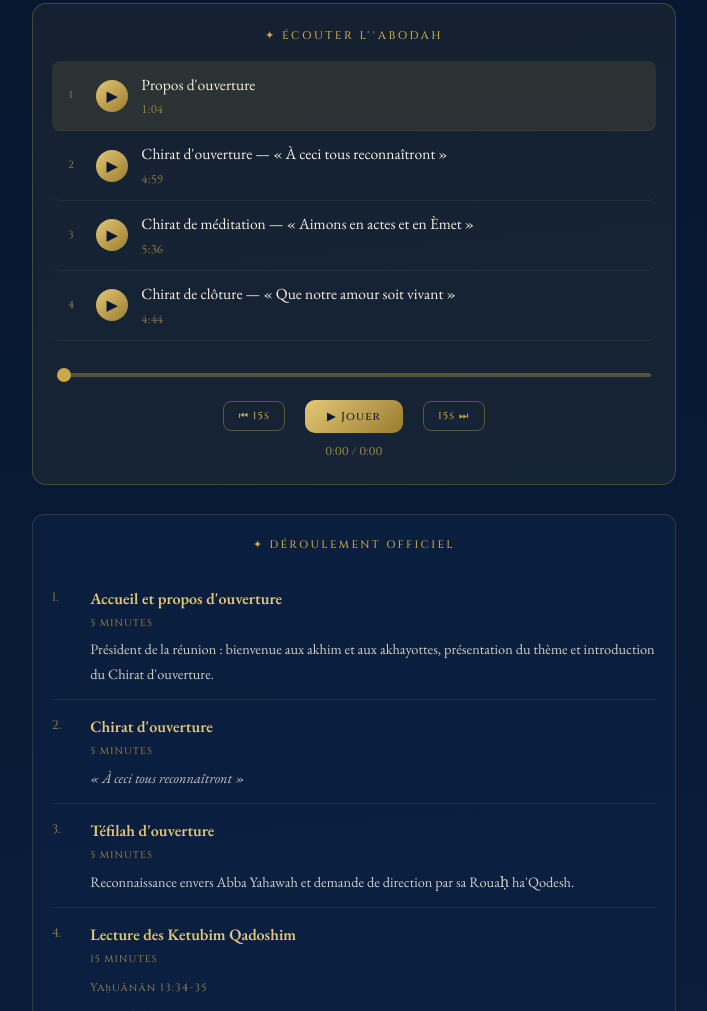
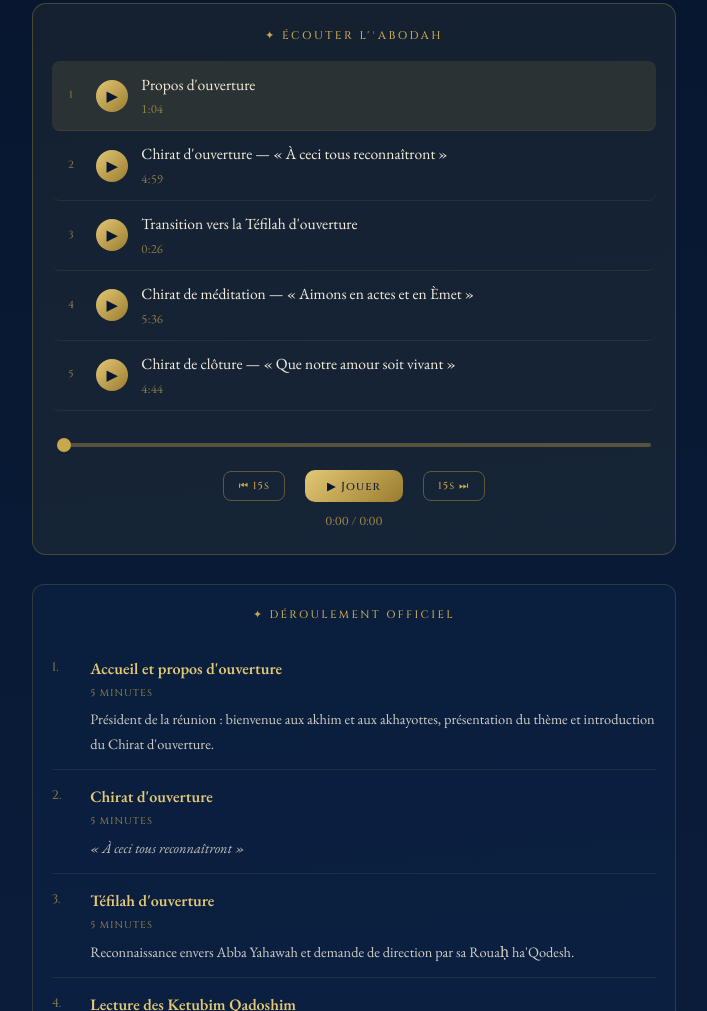
Before and after one commit to lesmembresdelavoie-beep/lavoie-radio, a plain HTML site: page miqra-qadosh-4-kislew.html in a window 1280 px wide. Shown: the part 1197-2208 px from the top of the page, without its empty margins (286-993 px from the left). Drawn offline with nearby package versions, Linux system fonts and the light colour scheme.

Commit message:
Ajoute Transition vers la Téfilah d'ouverture — Miqra Qadosh Shabbat 4 Kislēw
Co-Authored-By: Claude Sonnet 5 <noreply@anthropic.com>
Claude-Session: https://claude.ai/code/session_014ydyWVXvF4ha2JnFTieM7G

```diff
--- a/miqra-qadosh-4-kislew.html
+++ b/miqra-qadosh-4-kislew.html
@@ -132,9 +132,18 @@ footer{text-align:center;font-family:'Cinzel',serif;font-size:.62rem;letter-spac
       </div>
     </div>
 
-    <div class="piste" data-src="shabbat4kislew-chirat-meditation.mp3">
+    <div class="piste" data-src="shabbat4kislew-transition-tefilah-ouverture.mp3">
       <span class="piste-num">3</span>
       <button class="piste-play" onclick="jouerPiste(2)">▶</button>
+      <div class="piste-info">
+        <div class="piste-nom">Transition vers la Téfilah d'ouverture</div>
+        <div class="piste-dur">0:26</div>
+      </div>
+    </div>
+
+    <div class="piste" data-src="shabbat4kislew-chirat-meditation.mp3">
+      <span class="piste-num">4</span>
+      <button class="piste-play" onclick="jouerPiste(3)">▶</button>
       <div class="piste-info">
         <div class="piste-nom">Chirat de méditation — « Aimons en actes et en Èmet »</div>
         <div class="piste-dur">5:36</div>
@@ -142,8 +151,8 @@ footer{text-align:center;font-family:'Cinzel',serif;font-size:.62rem;letter-spac
     </div>
 
     <div class="piste" data-src="shabbat4kislew-chirat-cloture.mp3">
-      <span class="piste-num">4</span>
-      <button class="piste-play" onclick="jouerPiste(3)">▶</button>
+      <span class="piste-num">5</span>
+      <button class="piste-play" onclick="jouerPiste(4)">▶</button>
       <div class="piste-info">
         <div class="piste-nom">Chirat de clôture — « Que notre amour soit vivant »</div>
         <div class="piste-dur">4:44</div>
@@ -288,6 +297,7 @@ footer{text-align:center;font-family:'Cinzel',serif;font-size:.62rem;letter-spac
 const PISTES = [
   'shabbat4kislew-propos-ouverture.mp3',
   'shabbat4kislew-chirat-ouverture.mp3',
+  'shabbat4kislew-transition-tefilah-ouverture.mp3',
   'shabbat4kislew-chirat-meditation.mp3',
   'shabbat4kislew-chirat-cloture.mp3'
 ];
```
Also changed, not shown: 1 other file.
